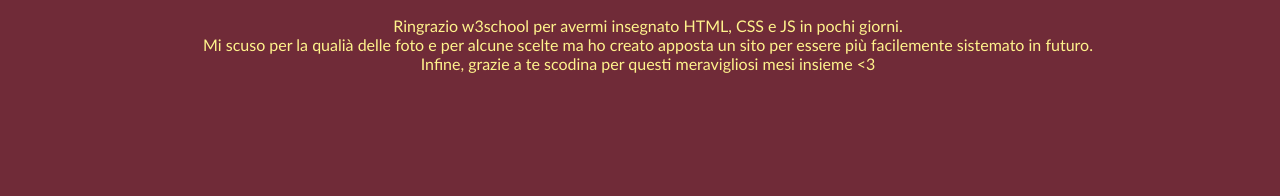
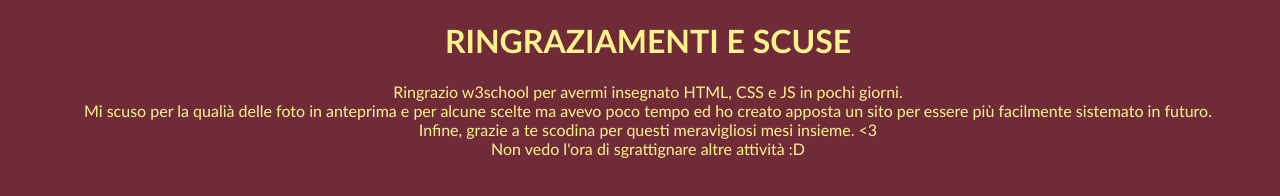
Before and after one commit to creale00/100scodipoti, a plain HTML site: page ringraziamenti.html in a window 1280 px wide. Drawn offline with Linux system fonts and the light colour scheme.

Commit message:
Update ringraziamenti.html

```diff
--- a/ringraziamenti.html
+++ b/ringraziamenti.html
@@ -2,7 +2,7 @@
 <html lang="it">
 <head>
   <meta charset="utf-8">
-  <title>Ringraziamenti</title>
+  <title>Scodipoti 100</title>
   <meta name="author" content="Alessandro Crespi">
 <style>
 
@@ -19,9 +19,11 @@ body {
 
 </head>
 <body>
+<h1> RINGRAZIAMENTI E SCUSE </h1>
 <p>Ringrazio w3school per avermi insegnato HTML, CSS e JS in pochi giorni.<br>
-Mi scuso per la qualià delle foto e per alcune scelte ma ho creato apposta un sito per essere più facilemente sistemato in futuro.<br>
-Infine, grazie a te scodina per questi meravigliosi mesi insieme <3
+Mi scuso per la qualià delle foto in anteprima e per alcune scelte ma avevo poco tempo ed ho creato apposta un sito per essere più facilmente sistemato in futuro.<br>
+Infine, grazie a te scodina per questi meravigliosi mesi insieme. <3 <br>
+Non vedo l'ora di sgrattignare altre attività :D
 </p>
 
 </body>
```
